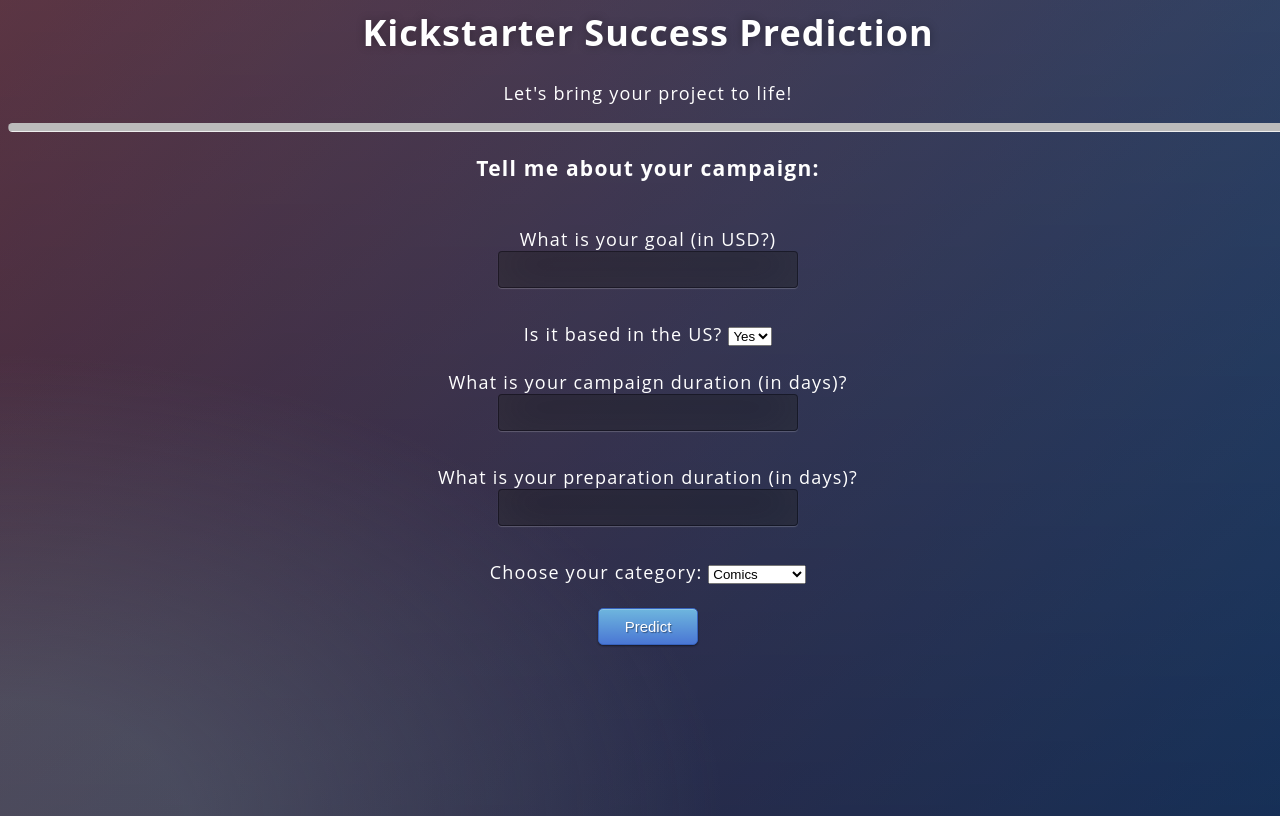
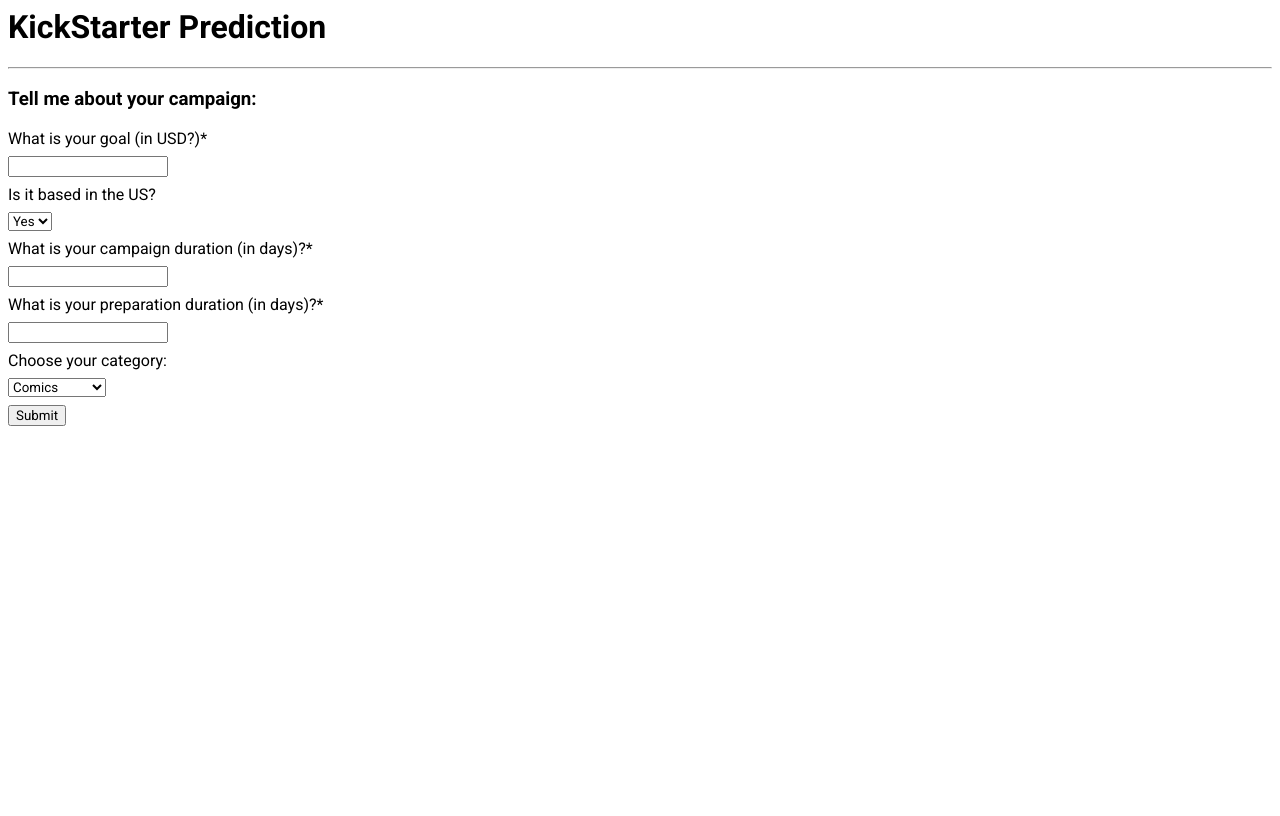
Before and after one commit to Duahau1/CS533-course-project, a Flask app: page / in a window 1280 px wide. After the commit the page ends 426 px from the top, so only its background shows below. Run offline with Flask 3, Linux system fonts and the light colour scheme; parts of the project's set-up code (start-up, migrations or seed data) failed here and were passed over.

Commit message:
feat: clean up front end

```diff
--- a/app/app.py
+++ b/app/app.py
@@ -1,77 +1,42 @@
-# import library files
-import numpy as np
 import pandas as pd
 from flask import Flask, request, render_template, url_for, jsonify
 import pickle
+import translate as TranslateService
 
-# initialise the flask
 app= Flask(__name__)
 model = pickle.load(open('../random_forest_model.pkl', 'rb'))
+CATEGORIES = ['Comics', 'Crafts', 'Dance', 'Design', 'Fashion', 'Film_Video', 'Food',
+    'Games', 'Journalism', 'Music', 'Photography', 'Publishing', 'Technology', 'Theater']
+_translate = TranslateService.translate()
 
-# http://127.0.0.1:5000/
-
-# define html file to get user input
 @app.route('/')
 def home():
-    return render_template("predict.html")
+    return render_template("main.html", categories= CATEGORIES, translate=_translate)
 
-
-# prediction function
 @app.route('/predict' ,methods=['POST'])
 def predict():
-    """
-    For rendering results on HTML
-    """
-
     goal_usd = request.form['goal_usd']
     country_US = request.form['country_US']
     cam_duration = request.form['cam_duration']
     prep_duration = request.form['prep_duration']
-    Comics, Crafts, Dance, Design, Fashion, Film_Video, Food = 0,0,0,0,0,0,0
-    Games, Journalism, Music, Photography, Publishing, Technology, Theater=0,0,0,0,0,0,0
-    #category
-    category_list = ['Comics', 'Crafts', 'Dance', 'Design', 'Fashion', 'Film_Video', 'Food',
-    'Games', 'Journalism', 'Music', 'Photography', 'Publishing', 'Technology', 'Theater']
+    category_value = request.form["category_input"]
     input_list = [0,0,0,0,0,0,0,0,0,0,0,0,0,0]
+    if category_value in CATEGORIES:
+        input_list[CATEGORIES.index(category_value)] = 1
+    category_input = pd.DataFrame([input_list],columns=['Comics', 'Crafts','Dance', 'Design', 'Fashion', 'Film_Video', 'Food', 'Games', 'Journalism','Music', 'Photography', 'Publishing', 'Technology', 'Theater'],dtype=float)
+    input_variables = pd.DataFrame([[goal_usd, country_US, cam_duration, prep_duration]], columns=['goal_usd', 'country_US', 'cam_duration','prep_duration'], dtype=float)
+    normalized_input = pd.concat([input_variables,category_input],axis=1)
 
-    category_input = request.form["category_input"]
-    if category_input in category_list:
-        input_list[category_list.index(category_input)] = 1
-
-    feature_dictionary = {
-        Comics: 'Comics', Crafts: 'Crafts',
-        Dance: 'Dance', Design: 'Design',
-        Fashion: 'Fashion', Film_Video: 'Film_Video',
-        Food: 'Food', Games: 'Games', Journalism: 'Journalism',
-        Music: 'Music', Photography: 'Photography',
-        Publishing: 'Publishing', Technology: 'Technology', Theater: 'Theater'
-    }
-
-    i=0
-    for item in category_list:
-        feature_dictionary[item]=input_list[i]
-        i=i+1
-
-    input_variables = pd.DataFrame([[goal_usd, country_US, cam_duration,
-    prep_duration, Comics, Crafts, Dance, Design,
-    Fashion, Film_Video, Food, Games, Journalism, Music, Photography, Publishing,
-    Technology, Theater]], columns=['goal_usd', 'country_US', 'cam_duration',
-    'prep_duration', 'Comics', 'Crafts',
-    'Dance', 'Design', 'Fashion', 'Film_Video', 'Food', 'Games', 'Journalism',
-    'Music', 'Photography', 'Publishing', 'Technology', 'Theater'], dtype=float)
-
-    result = model.predict(input_variables)
+    result = model.predict(normalized_input)
 
     if int(result)==1:
-        prediction = 'succeed!'
-        suggestion = 'Give yourself a pat on the back!'
+        prediction = _translate('successProject')
     else:
-        prediction = 'not succeed :( '
-        suggestion = 'Please contact us to see how you can boost your chances!'
-    return render_template("result.html", prediction=prediction, suggestion=suggestion)
+        prediction = _translate('failureProject')
+
+    return render_template("result.html", prediction=prediction, translate=_translate)
 
 
-# main function
 if __name__ == "__main__":
     app.run(debug=True)
     app.config['TEMPLATES_AUTO_RELOAD']=True
--- /dev/null
+++ b/app/static/styles/theme.css
@@ -0,0 +1,16 @@
+* {
+  box-sizing: border-box;
+  font-family: "Roboto", sans-serif;
+  font-optical-sizing: auto;
+  font-style: normal;
+}
+
+.main-content {
+    display: flex;
+    flex-direction: column;
+    gap: 8px;
+
+  input,select,button{
+    width: fit-content;
+  }
+}
--- /dev/null
+++ b/app/templates/main.html
@@ -0,0 +1,35 @@
+<html>
+  <head>
+    <meta charset="UTF-8">
+    <title>{{translate('title')}}</title>
+    <link rel="preconnect" href="https://fonts.googleapis.com">
+    <link rel="preconnect" href="https://fonts.gstatic.com" crossorigin>
+    <link href="https://fonts.googleapis.com/css2?family=Roboto:ital,wght@0,100..900;1,100..900&display=swap" rel="stylesheet">
+    <link rel="stylesheet" href="{{ url_for('static',filename='styles/theme.css') }}">
+  </head>
+  <body>
+    <h1>{{translate('title')}}</h1>
+    <hr/>
+    <h3>{{translate('subTitle')}}</h3>
+    <form name="form-control" class="main-content" action="{{ url_for('predict')}}" method="post">
+      <label for="goal_usd">{{translate("goal_usd")}}*</label>
+        <input required id="goal_usd" name="goal_usd" type="number"/>
+      <label for="country_US">{{translate("country_US")}}</label>
+        <select id="country_US" name="country_US">
+          <option value="1">{{translate("yes")}}</option>
+          <option value="0">{{translate("no")}}</option>
+        </select>
+      <label for="cam_duration">{{translate("cam_duration")}}*</label>
+          <input required id="cam_duration" name="cam_duration" type="number"/>
+      <label for="prep_duration">{{translate("prep_duration")}}*</label>
+          <input required id="prep_duration" name="prep_duration" type="number"/>
+      <label for="category_input">{{translate("category_input")}}</label>
+        <select id="category_input" name="category_input">
+          {% for category in categories %}
+          <option value="{{category}}">{{category}}</option>
+          {% endfor %}
+        </select>
+      <button type="submit" class="btn btn-primary btn-block btn-large" onclick="">{{translate("submit")}}</button>
+    </form>
+  </body>
+</html>
--- a/app/templates/predict.html
+++ /dev/null
@@ -1,161 +0,0 @@
-<html >
-
-<script>
-
-function process(){
-
-  features = {
-    'goal_usd': $('#goal_usd').val(),
-    'country_US': $('#country_US').val(),
-    'cam_duration': $('#cam_duration').val(),
-    'prep_duration': $('#prep_duration').val(),
-    'category_input': $('#category_input').val()
-  }
-  console.log(feature)
-
-  $.post({
-    url: '/predict_api',
-    contentType: 'application/json',
-    data: JSON.stringify(feature),
-    success: result => metis_success(result),
-    error: result => metis_error(result)
-  })
-
-}
-
-function metis_success(result){
-
-console.log(result)
-var resultstring='This project will be a ';
-if (result==1)resultstring+='success!';
-else resultstring+='failure.';
-$('#results').html(resultstring)
-}
-
-function metis_error(result){
-  console.log(result);
-  alert("something's wrong");
-}
-</script>
-
-<style>
-body {
-	width: 100%;
-	height:100%;
-	font-family: 'Open Sans', sans-serif;
-	background: #092756;
-	color: #fff;
-	font-size: 18px;
-	text-align:center;
-	letter-spacing:1.2px;
-	background: -moz-radial-gradient(0% 100%, ellipse cover, rgba(104,128,138,.4) 10%,rgba(138,114,76,0) 40%),-moz-linear-gradient(top,  rgba(57,173,219,.25) 0%, rgba(42,60,87,.4) 100%), -moz-linear-gradient(-45deg,  #670d10 0%, #092756 100%);
-	background: -webkit-radial-gradient(0% 100%, ellipse cover, rgba(104,128,138,.4) 10%,rgba(138,114,76,0) 40%), -webkit-linear-gradient(top,  rgba(57,173,219,.25) 0%,rgba(42,60,87,.4) 100%), -webkit-linear-gradient(-45deg,  #670d10 0%,#092756 100%);
-	background: -o-radial-gradient(0% 100%, ellipse cover, rgba(104,128,138,.4) 10%,rgba(138,114,76,0) 40%), -o-linear-gradient(top,  rgba(57,173,219,.25) 0%,rgba(42,60,87,.4) 100%), -o-linear-gradient(-45deg,  #670d10 0%,#092756 100%);
-	background: -ms-radial-gradient(0% 100%, ellipse cover, rgba(104,128,138,.4) 10%,rgba(138,114,76,0) 40%), -ms-linear-gradient(top,  rgba(57,173,219,.25) 0%,rgba(42,60,87,.4) 100%), -ms-linear-gradient(-45deg,  #670d10 0%,#092756 100%);
-	background: -webkit-radial-gradient(0% 100%, ellipse cover, rgba(104,128,138,.4) 10%,rgba(138,114,76,0) 40%), linear-gradient(to bottom,  rgba(57,173,219,.25) 0%,rgba(42,60,87,.4) 100%), linear-gradient(135deg,  #670d10 0%,#092756 100%);
-	filter: progid:DXImageTransform.Microsoft.gradient( startColorstr='#3E1D6D', endColorstr='#092756',GradientType=1 );
-
-}
-
-hr.rounded {
-  border-top:8px solid #bbb;
-  border-radius: 5px;
-}
-
-.login h1 {
-  color: #fff; text-shadow: 0 0 10px rgba(0,0,0,0.3);
-  letter-spacing:1px;
-  text-align:center;
-}
-
-input {
-	width: 300;
-	margin-bottom: 10px;
-	background: rgba(0,0,0,0.3);
-	border: none;
-	outline: none;
-	padding: 10px;
-	font-size: 13px;
-	color: #fff;
-	text-shadow: 1px 1px 1px rgba(0,0,0,0.3);
-	border: 1px solid rgba(0,0,0,0.3);
-	border-radius: 4px;
-	box-shadow: inset 0 -5px 45px rgba(100,100,100,0.2), 0 1px 1px rgba(255,255,255,0.2);
-	-webkit-transition: box-shadow .5s ease;
-	-moz-transition: box-shadow .5s ease;
-	-o-transition: box-shadow .5s ease;
-	-ms-transition: box-shadow .5s ease;
-	transition: box-shadow .5s ease;
-}
-input:focus { box-shadow: inset 0 -5px 45px rgba(100,100,100,0.4), 0 1px 1px rgba(255,255,255,0.2); }
-
-.btn { display: inline-block; *display: inline; *zoom: 1; padding: 4px 10px 4px; margin-bottom: 0; font-size: 13px; line-height: 18px; color: #333333; text-align: center;text-shadow: 0 1px 1px rgba(255, 255, 255, 0.75); vertical-align: middle; background-color: #f5f5f5; background-image: -moz-linear-gradient(top, #ffffff, #e6e6e6); background-image: -ms-linear-gradient(top, #ffffff, #e6e6e6); background-image: -webkit-gradient(linear, 0 0, 0 100%, from(#ffffff), to(#e6e6e6)); background-image: -webkit-linear-gradient(top, #ffffff, #e6e6e6); background-image: -o-linear-gradient(top, #ffffff, #e6e6e6); background-image: linear-gradient(top, #ffffff, #e6e6e6); background-repeat: repeat-x; filter: progid:dximagetransform.microsoft.gradient(startColorstr=#ffffff, endColorstr=#e6e6e6, GradientType=0); border-color: #e6e6e6 #e6e6e6 #e6e6e6; border-color: rgba(0, 0, 0, 0.1) rgba(0, 0, 0, 0.1) rgba(0, 0, 0, 0.25); border: 1px solid #e6e6e6; -webkit-border-radius: 4px; -moz-border-radius: 4px; border-radius: 4px; -webkit-box-shadow: inset 0 1px 0 rgba(255, 255, 255, 0.2), 0 1px 2px rgba(0, 0, 0, 0.05); -moz-box-shadow: inset 0 1px 0 rgba(255, 255, 255, 0.2), 0 1px 2px rgba(0, 0, 0, 0.05); box-shadow: inset 0 1px 0 rgba(255, 255, 255, 0.2), 0 1px 2px rgba(0, 0, 0, 0.05); cursor: pointer; *margin-left: .3em; }
-.btn:hover, .btn:active, .btn.active, .btn.disabled, .btn[disabled] { background-color: #e6e6e6; }
-.btn-large { padding: 9px 14px; font-size: 15px; line-height: normal; -webkit-border-radius: 5px; -moz-border-radius: 5px; border-radius: 5px; }
-.btn:hover { color: #333333; text-decoration: none; background-color: #e6e6e6; background-position: 0 -15px; -webkit-transition: background-position 0.1s linear; -moz-transition: background-position 0.1s linear; -ms-transition: background-position 0.1s linear; -o-transition: background-position 0.1s linear; transition: background-position 0.1s linear; }
-.btn-primary, .btn-primary:hover { text-shadow: 0 -1px 0 rgba(0, 0, 0, 0.25); color: #ffffff; }
-.btn-primary.active { color: rgba(255, 255, 255, 0.75); }
-.btn-primary { background-color: #4a77d4; background-image: -moz-linear-gradient(top, #6eb6de, #4a77d4); background-image: -ms-linear-gradient(top, #6eb6de, #4a77d4); background-image: -webkit-gradient(linear, 0 0, 0 100%, from(#6eb6de), to(#4a77d4)); background-image: -webkit-linear-gradient(top, #6eb6de, #4a77d4); background-image: -o-linear-gradient(top, #6eb6de, #4a77d4); background-image: linear-gradient(top, #6eb6de, #4a77d4); background-repeat: repeat-x; filter: progid:dximagetransform.microsoft.gradient(startColorstr=#6eb6de, endColorstr=#4a77d4, GradientType=0);  border: 1px solid #3762bc; text-shadow: 1px 1px 1px rgba(0,0,0,0.4); box-shadow: inset 0 1px 0 rgba(255, 255, 255, 0.2), 0 1px 2px rgba(0, 0, 0, 0.5); }
-.btn-primary:hover, .btn-primary:active, .btn-primary.active, .btn-primary.disabled, .btn-primary[disabled] { filter: none; background-color: #4a77d4; }
-.btn-block { width: 100; display:block; margin:0 auto;}
-
-
-</style>
-
-<head>
-  <meta charset="UTF-8">
-  <title>Kickstarter Prediction</title>
-
-</head>
-
-<body>
-
-  <div class="login">
-    <h1>Kickstarter Success Prediction</h1>
-    <p>Let's bring your project to life!</p>
-    <hr class="rounded">
-
-        <h3>Tell me about your campaign:</h3>
-
-        <br>
-<!-- Main Input For Receiving Query to our model -->
-<form action="{{ url_for('predict')}}"method="post">
-  What is your goal (in USD?)<br>
-        <input id="goal_usd" name="goal_usd" type="text"/><br><br>
-  Is it based in the US?
-        <select id="country_US" name="country_US"><br><br>
-            <option value="1">Yes</option>
-            <option value="0">No</option>
-        </select><br><br>
-  What is your campaign duration (in days)?<br>
-              <input id="cam_duration" name="cam_duration" type="text"/><br><br>
-  What is your preparation duration (in days)?<br>
-              <input id="prep_duration" name="prep_duration" type="text"/><br><br>
-  Choose your category:
-
-      <select id="category_input" name="category_input"><br>
-        <option value="Comics">Comics</option>
-        <option value="Crafts">Crafts</option>
-        <option value="Dance">Dance</option>
-        <option value="Design">Design</option>
-        <option value="Fashion">Fashion</option>
-        <option value="Film_Video">Film & Video</option>
-        <option value="Food">Food</option>
-        <option value="Games">Games</option>
-        <option value="Journalism">Journalism</option>
-        <option value="Music">Music</option>
-        <option value="Photography">Photography</option>
-        <option value="Publishing">Publishing</option>
-        <option value="Technology">Technology</option>
-        <option value="Theater">Theater</option>
-        <option value="Art">Art</option>
-      </select><br>
-      <br>
-      <button type="submit" class="btn btn-primary btn-block btn-large">Predict</button>
-    </form>
-  <!-- stores the most likely result -->
-
-  </div>
-
-</body>
-</html>
```
Also changed, not shown: app/static/i18n/en.json (added, +15 -0 lines), app/templates/result.html (+9 -39 lines), app/translate.py (added, +19 -0 lines).
